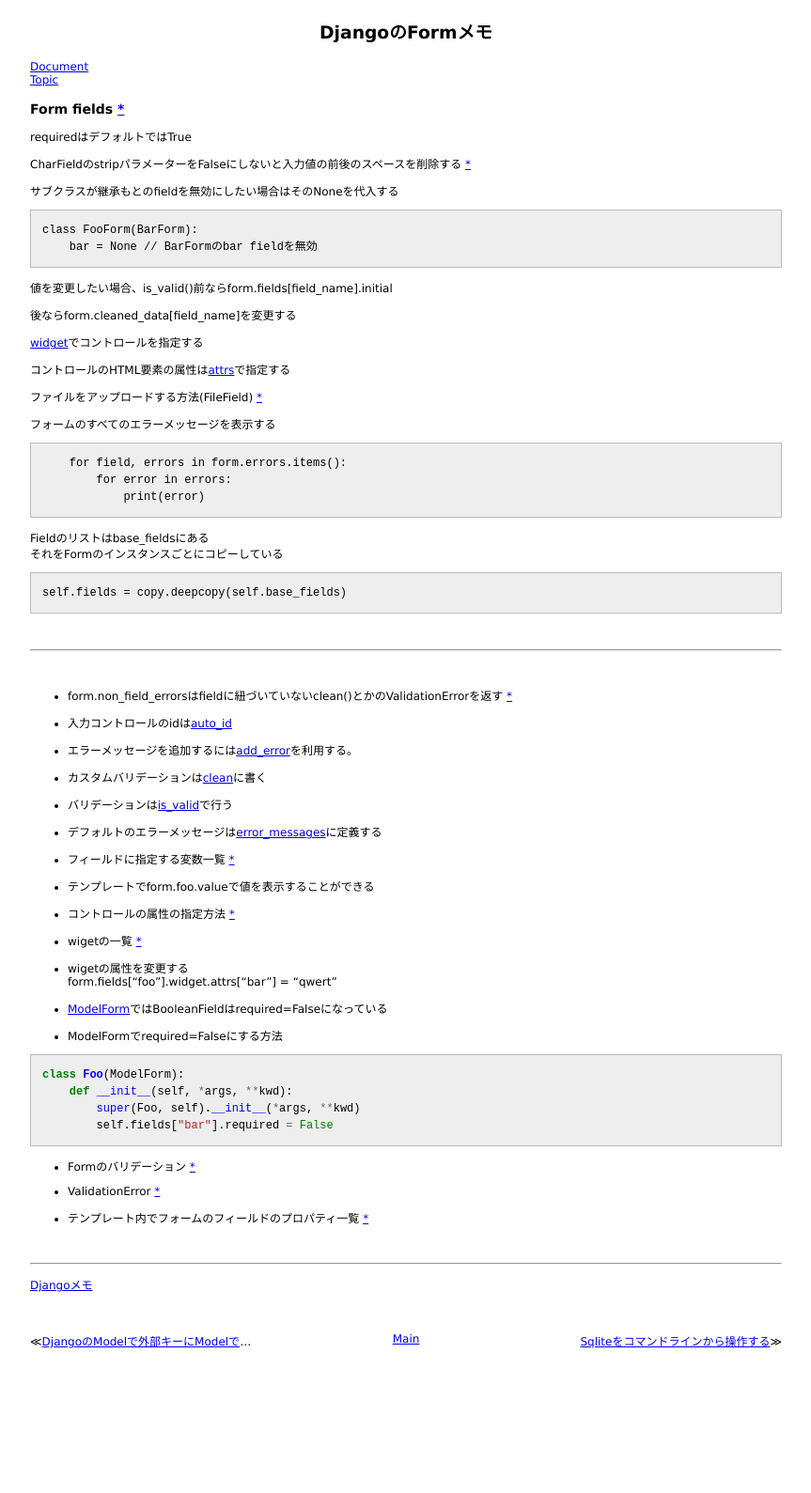
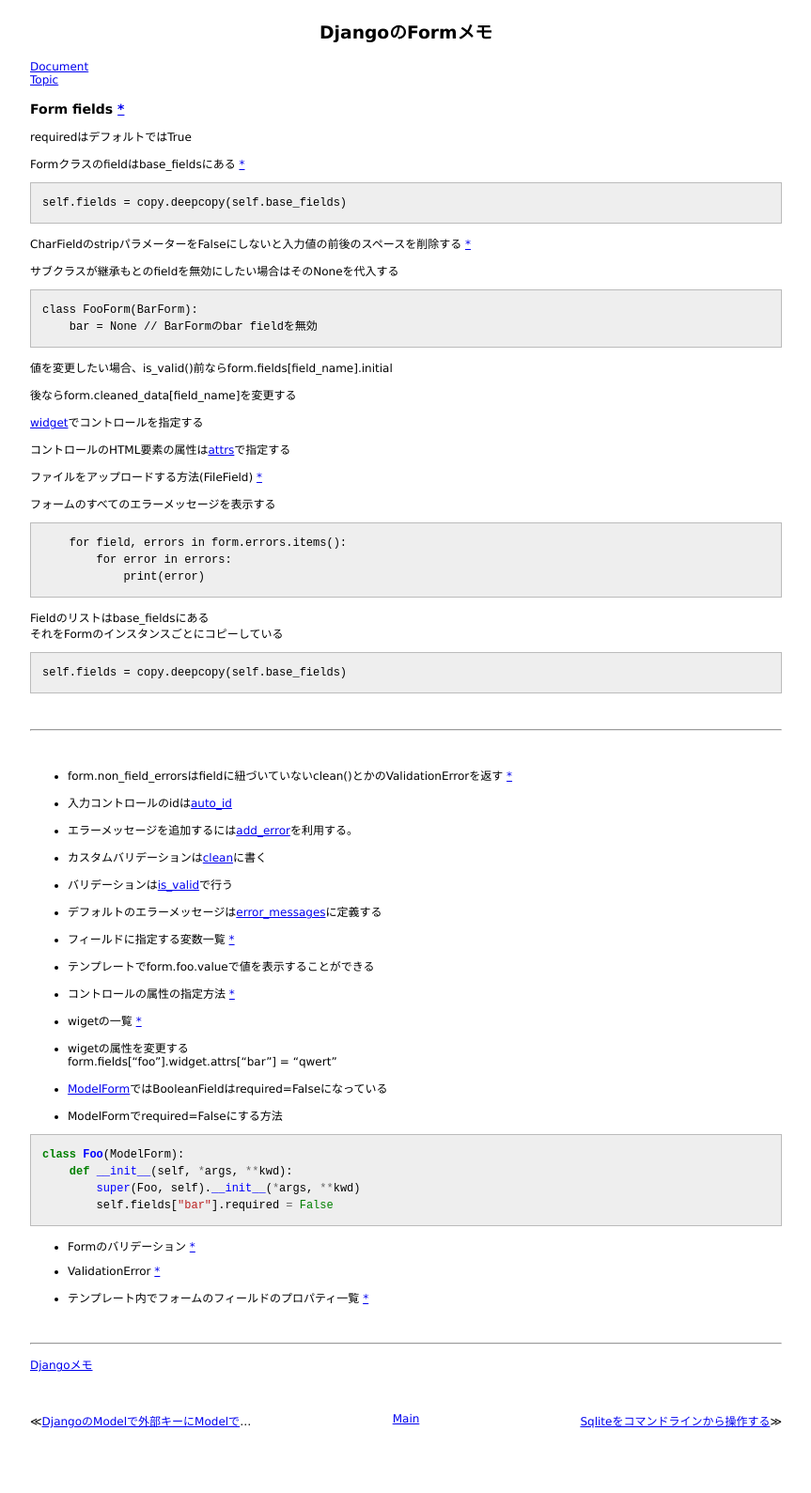
Before and after one commit to 38elements/38elements.github.com, a Jekyll site: the page built from _posts/2014-12-02-django-forms.md, in a window 1280 px wide. Shown: the whole page at 94% size, without its empty margins (208-1071 px from the left). Built offline with Jekyll 4.4.1, drawn with Linux system fonts in a browser that asks for light colours; before the commit the page ends 1504 px from its top, so only the background shows below that.

Commit message:
Update 2014-12-02-django-forms.md

````diff
--- a/_posts/2014-12-02-django-forms.md
+++ b/_posts/2014-12-02-django-forms.md
@@ -7,6 +7,12 @@ title: DjangoのFormメモ
 
 ### Form fields [\*](https://docs.djangoproject.com/en/stable/ref/forms/fields/)
 requiredはデフォルトではTrue
+
+Formクラスのfieldはbase_fieldsにある [*](https://github.com/django/django/blob/ec6121693f112ae33b653b4364e812722d2eb567/django/forms/forms.py#L93)
+
+```
+self.fields = copy.deepcopy(self.base_fields)
+```
 
 CharFieldのstripパラメーターをFalseにしないと入力値の前後のスペースを削除する [\*](https://docs.djangoproject.com/en/1.9/ref/forms/fields/#django.forms.CharField.strip)
 
````
